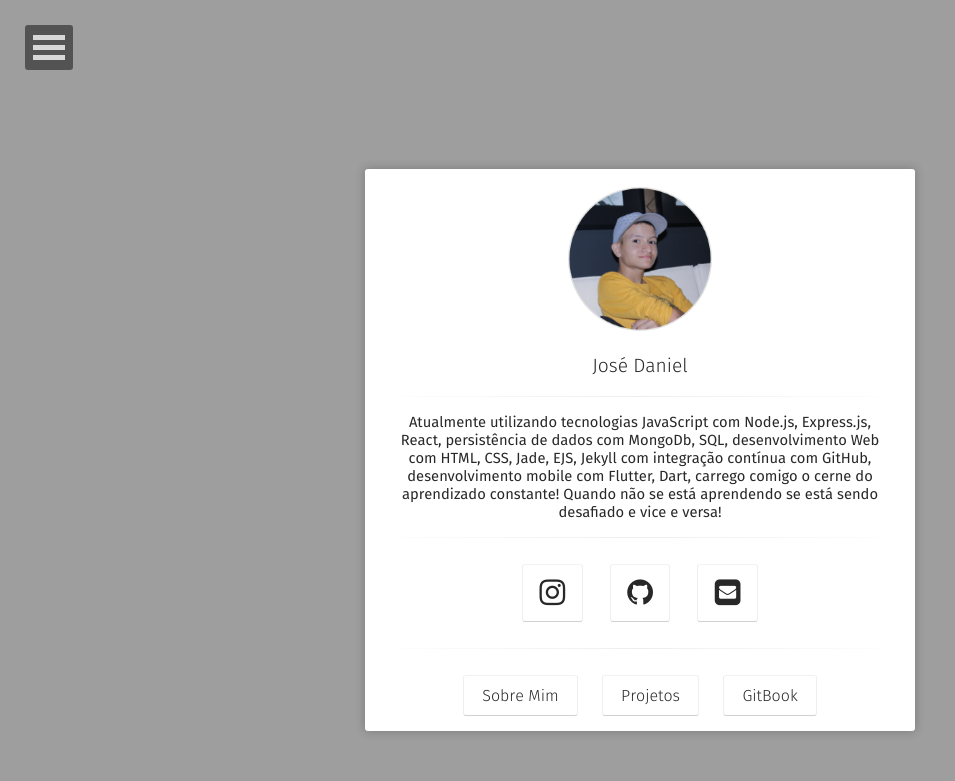
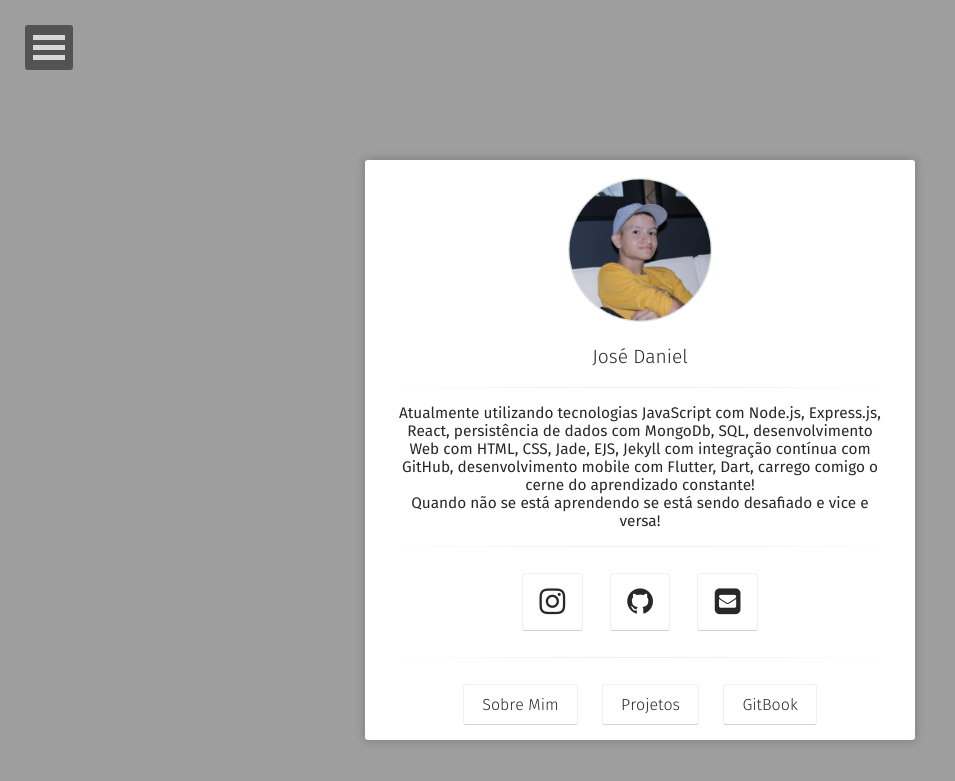
Before and after one commit to jsdaniell/jsdaniell.github.io, a Jekyll site: the page built from index.html, in a window 1280 px wide. Shown: the top 781 px of the page, without its empty margins (0-955 px from the left). Built offline with Jekyll 4.4.1, drawn with Linux system fonts in a browser that asks for light colours; some web fonts are replaced.

Commit message:
Some changes on layout for better visualization

```diff
--- a/_config.yml
+++ b/_config.yml
@@ -1,7 +1,6 @@
 # Site
 title:              'José Daniel'
-bio:                'Atualmente utilizando tecnologias JavaScript com Node.js, Express.js, React, persistência de dados com MongoDb, SQL, desenvolvimento Web com HTML, CSS, Jade, EJS, Jekyll com integração contínua com GitHub, desenvolvimento mobile com Flutter, Dart, carrego comigo o cerne do aprendizado constante!
-Quando não se está aprendendo se está sendo desafiado e vice e versa!'
+bio:                'Atualmente utilizando tecnologias JavaScript com Node.js, Express.js, React, persistência de dados com MongoDb, SQL, desenvolvimento Web com HTML, CSS, Jade, EJS, Jekyll com integração contínua com GitHub, desenvolvimento mobile com Flutter, Dart, carrego comigo o cerne do aprendizado constante! <br> Quando não se está aprendendo se está sendo desafiado e vice e versa!'
 description:        "Aqui demonstro alguns de meus projetos e habilidades desenvolvidas ao longo da minha jornada como programador!"
 reading_time:       true
 words_per_minute:   200
--- a/_layouts/home.html
+++ b/_layouts/home.html
@@ -26,7 +26,7 @@ layout: compress
                     <hr class="hr-line">
                     <h3 class="title">
                         <a href="{{ site.url }}">
-                        	<p style="font-size:0.92rem;font-weight:400">{{ site.bio }}</p>
+                        	<p style="font-size:0.96rem;font-weight:400">{{ site.bio }}</p>
 			            </a>
                     </h3>
                     {% include social-links.html %}
```
